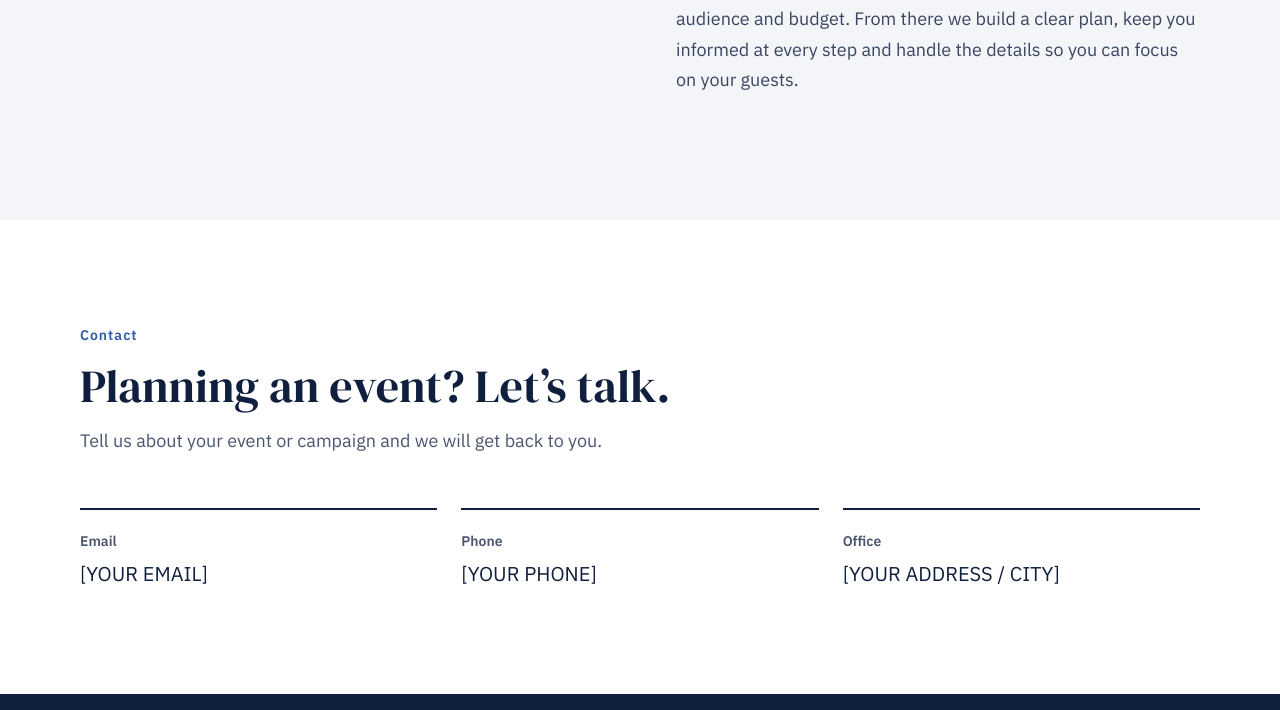
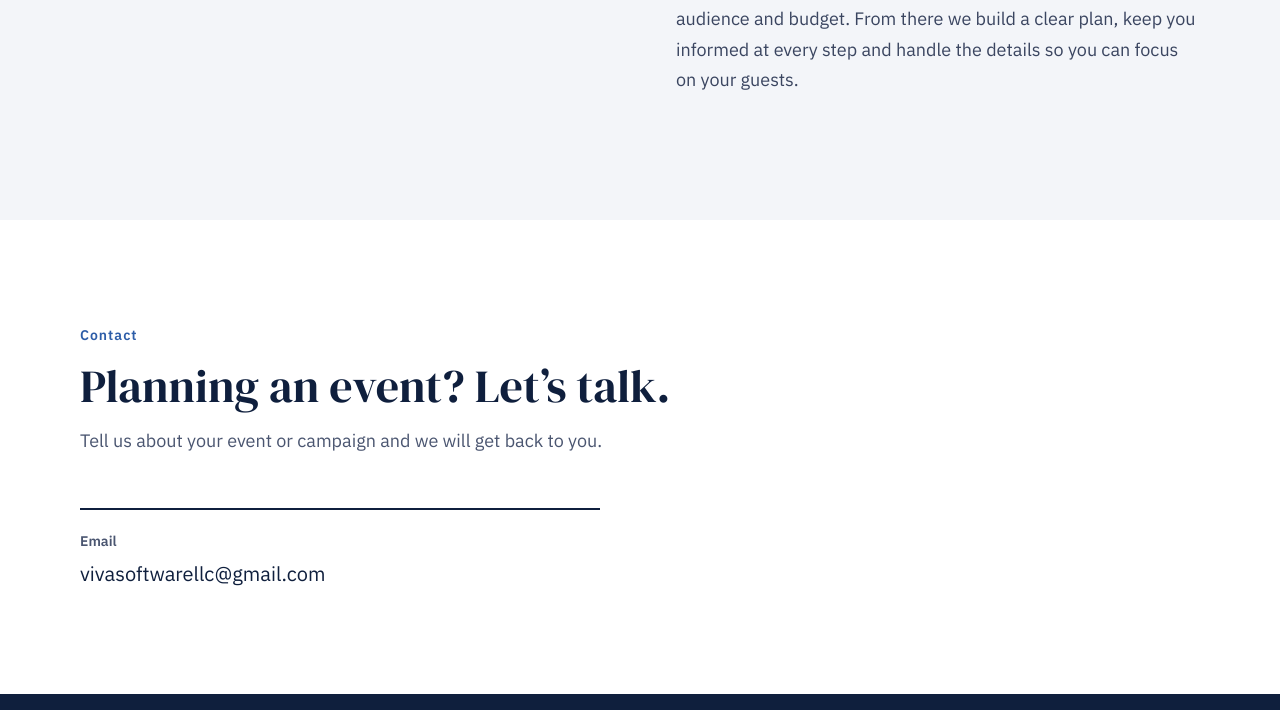
Before and after one commit to xlord03/VivaSoftware, a plain HTML site: page index.html in a window 1280 px wide. Shown: the part 2198-2908 px from the top of the page. Drawn offline with Linux system fonts and the light colour scheme.

Commit message:
contact us section update

```diff
--- a/index.html
+++ b/index.html
@@ -167,10 +167,8 @@ footer .serif{font-size:22px;color:#fff}
       <h2 class="serif">Planning an event? Let’s talk.</h2>
       <p>Tell us about your event or campaign and we will get back to you.</p>
     </div>
-    <div class="contact-grid">
-      <div><small>Email</small><a class="val" href="mailto:info@example.com">[YOUR EMAIL]</a></div>
-      <div><small>Phone</small><span class="val">[YOUR PHONE]</span></div>
-      <div><small>Office</small><span class="val">[YOUR ADDRESS / CITY]</span></div>
+    <div class="contact-grid" style="grid-template-columns:1fr;max-width:520px">
+      <div><small>Email</small><a class="val" href="mailto:vivasoftwarellc@gmail.com">vivasoftwarellc@gmail.com</a></div>
     </div>
   </div>
 </section>
```
Also changed, not shown: 1 other file.
